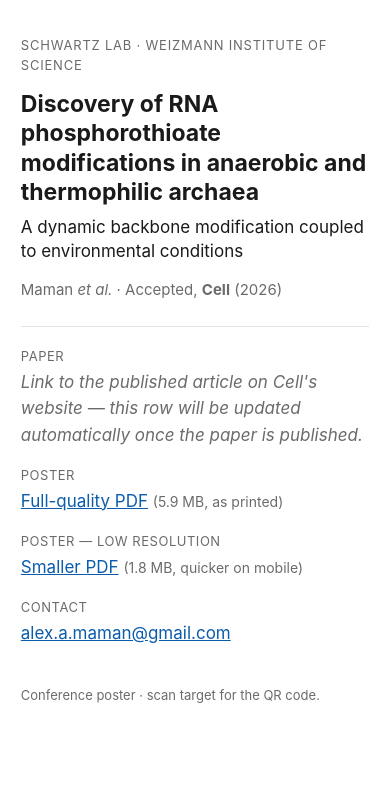
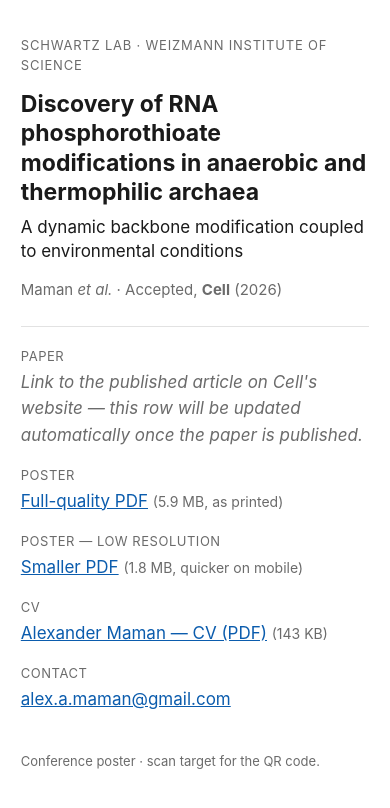
Before and after one commit to AlexanderMaClaude/ps-paper, a plain HTML site: page index.html in a window 390 px wide. Drawn offline with Linux system fonts and the light colour scheme.

Commit message:
Add redacted public CV (phone, citizenship, military removed); gitignore the unredacted original

```diff
--- a/index.html
+++ b/index.html
@@ -71,6 +71,11 @@
     <li>
       <span class="lbl">Poster &mdash; low resolution</span>
       <a href="poster-lowres.pdf">Smaller PDF</a> <span class="size">(1.8 MB, quicker on mobile)</span>
+    </li>
+
+    <li>
+      <span class="lbl">CV</span>
+      <a href="Alexander_Maman_CV.pdf">Alexander Maman &mdash; CV (PDF)</a> <span class="size">(143 KB)</span>
     </li>
 
     <li>
```
Also changed, not shown: 3 other files.
